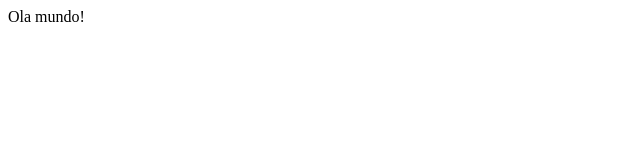
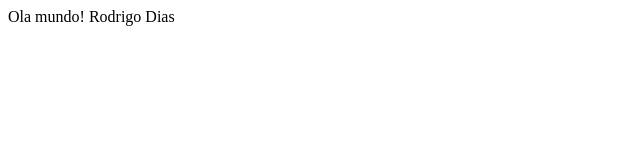
Before and after one commit to 415106430/Aula2409, a plain HTML site: page index.html in a window 1280 px wide. Shown: the whole page, without its empty margins (0-640 px from the left). Drawn offline with Linux system fonts and the light colour scheme.

Commit message:
Alteração de cadastro - inclusão nome
Alteração de cadastro - inclusão nome

```diff
--- a/index.html
+++ b/index.html
@@ -6,5 +6,6 @@
 </head>
 <body>
 Ola mundo!
+  Rodrigo Dias
 </body>
 </html>
```
